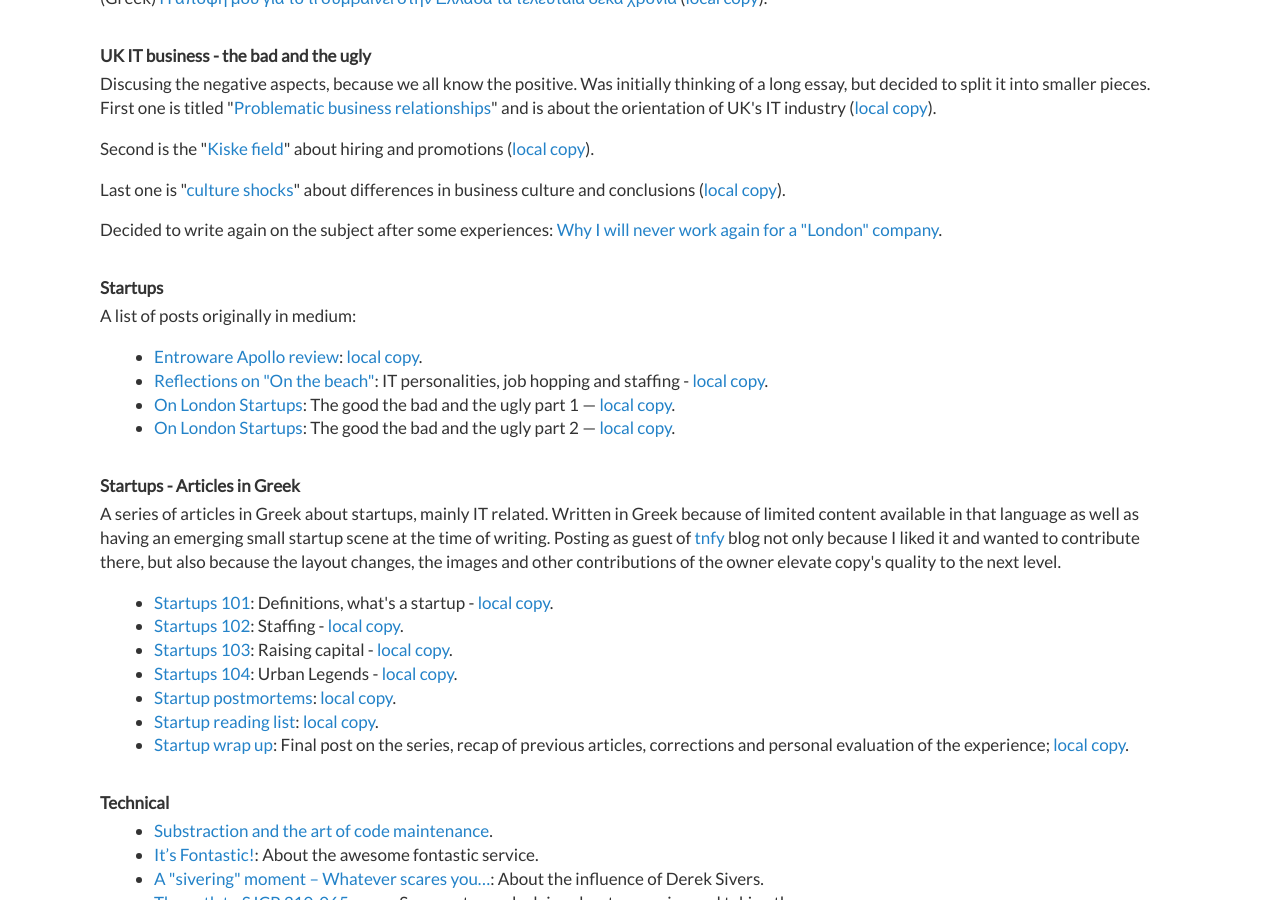
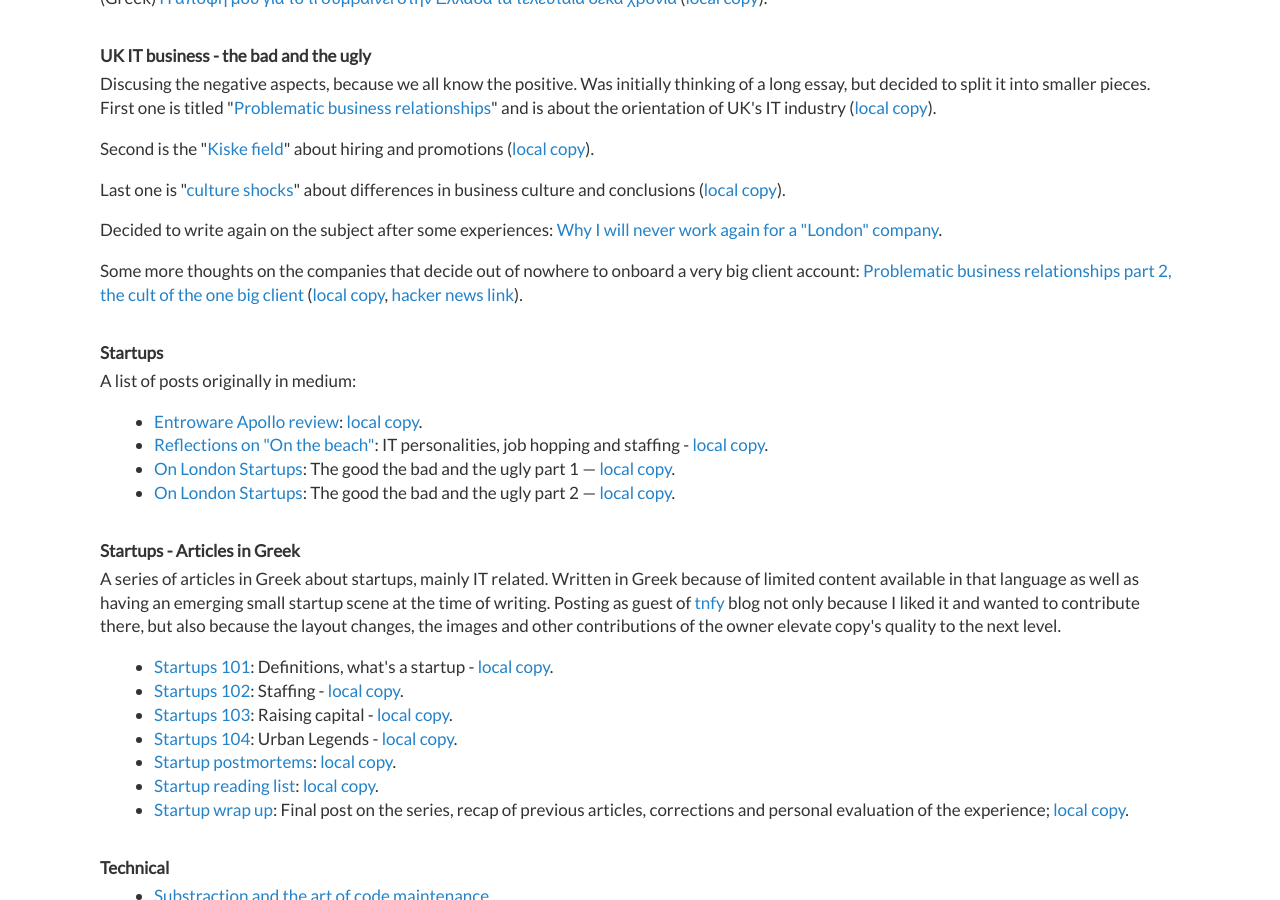
Before and after one commit to dimitrismistriotis/dimitrismistriotis.github.io, a Jekyll site: the page built from index.html, in a window 1280 px wide and 900 px high, scrolled down 1184 px. Built offline with Jekyll 4.4.1, drawn with Linux system fonts in a browser that asks for light colours; the list of posts is cut into pages by our own code.

Commit message:
Local and remote links on index.html

```diff
--- a/index.html
+++ b/index.html
@@ -81,6 +81,9 @@
     </p>
     <p>
         Decided to write again on the subject after some experiences: <a href="/why_i_will_never">Why I will never work again for a "London" company</a>.
+    </p>
+    <p>
+        Some more thoughts on the companies that decide out of nowhere to onboard a very big client account: <a href="https://medium.com/p/problematic-business-relationships-part-2-the-cult-of-the-one-big-client-aff671cc14ea">Problematic business relationships part 2, the cult of the one big client</a> (<a href="/relationships-part2">local copy</a>, <a href="https://news.ycombinator.com/item?id=12274336">hacker news link</a>).
     </p>
 
     <h3>Startups</h3>
```
